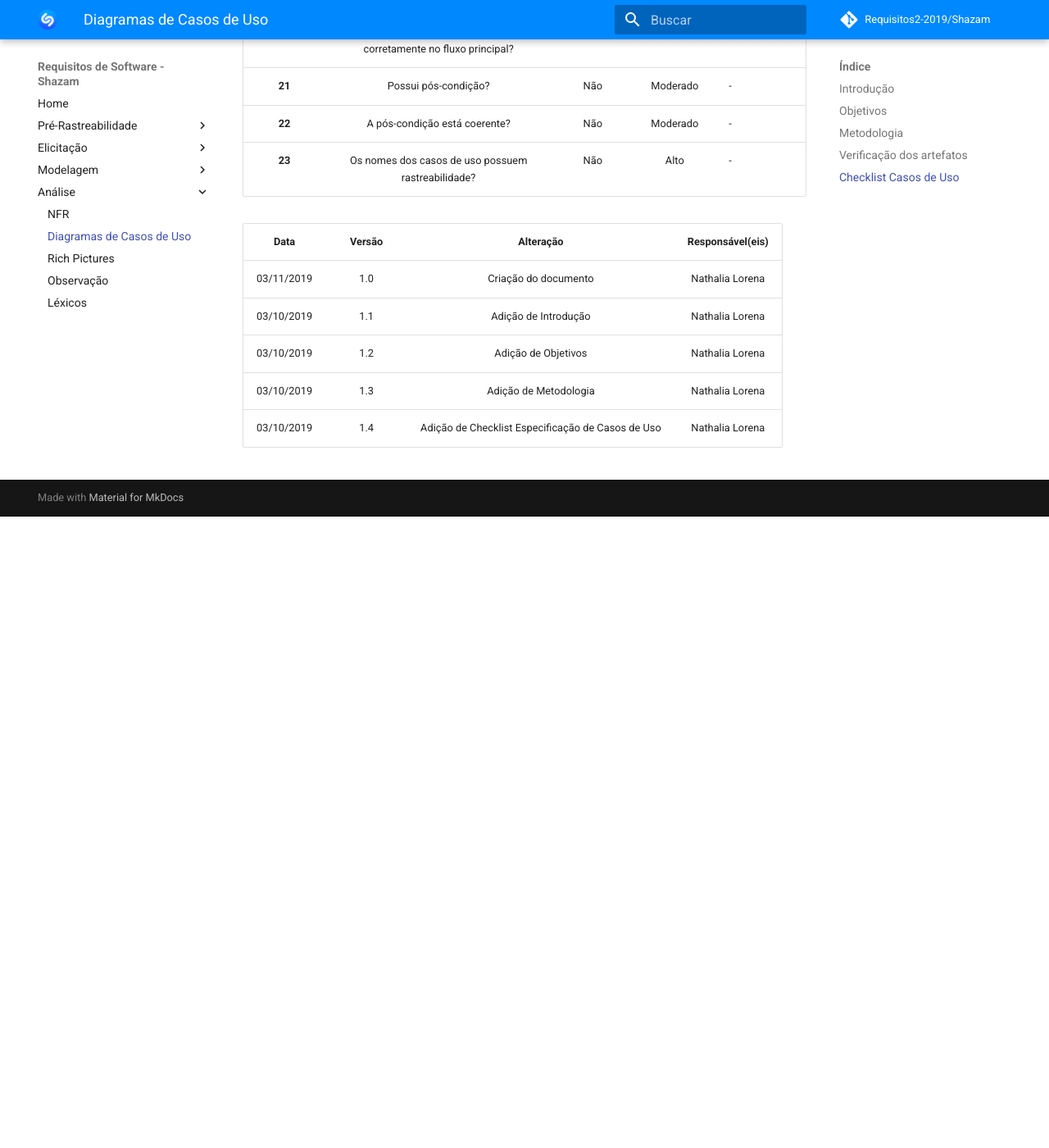
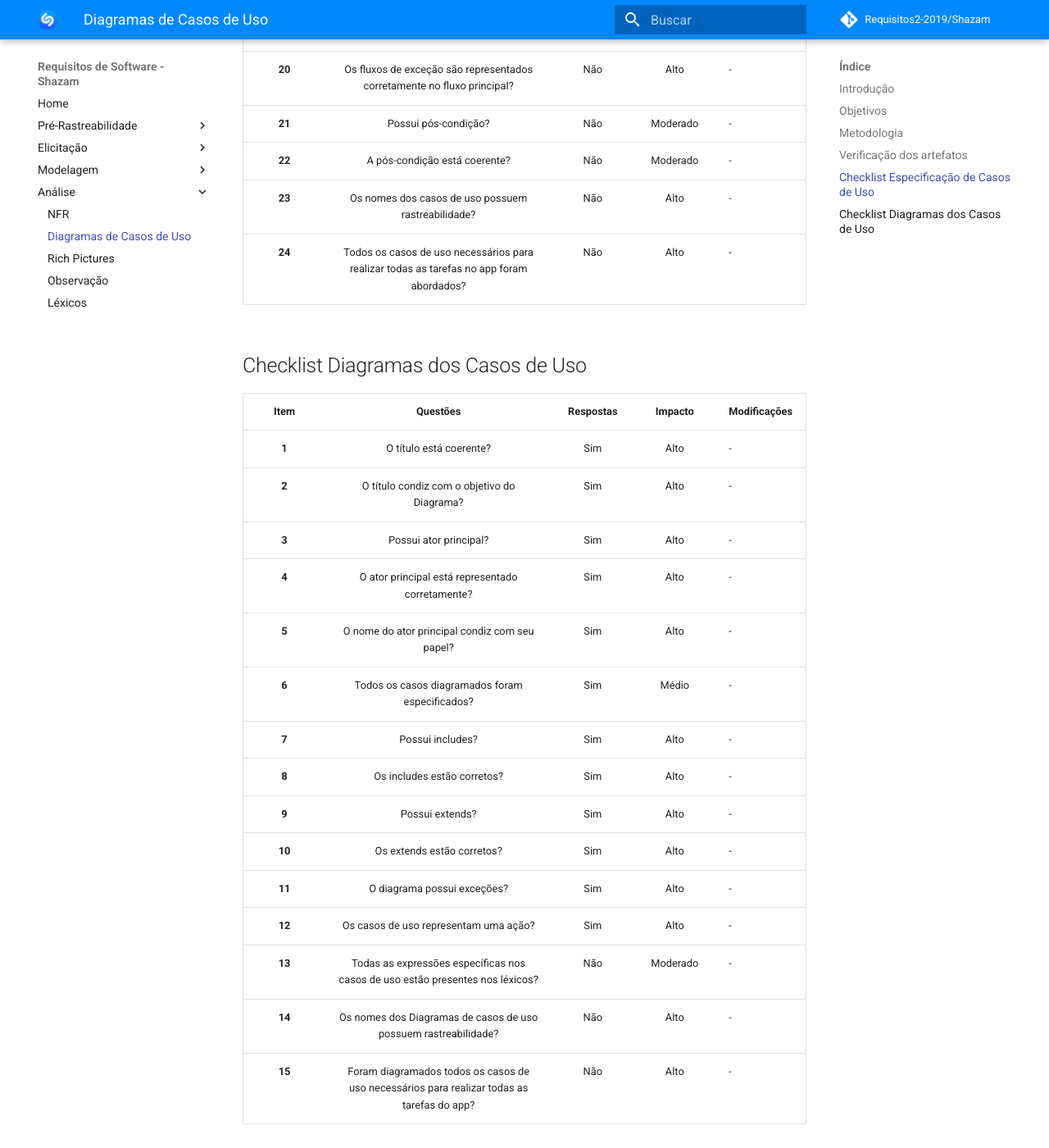
Before and after one commit to Wictorgirardi/2019.2-Shazam, an MkDocs documentation site: the page built from docs/analise/diagramas_casos_uso.md, in a window 1280 px wide and 1400 px high, scrolled down 2136 px. Shown: the whole window at 82% size. Built offline with MkDocs 1.6.1 and Material for MkDocs 9.7.7, drawn with Linux system fonts in a browser that asks for light colours; comment, search, counter and statistics services are not loaded; before the commit the page ends 2766 px from its top, so only the background shows below that; some of the changed text lies outside the part shown.

Commit message:
Adding checklist of use case diagrams

```diff
--- a/docs/analise/diagramas_casos_uso.md
+++ b/docs/analise/diagramas_casos_uso.md
@@ -18,9 +18,9 @@ Para a inspeção dos casos de uso será utilizada uma metodologia em que cada c
 *  [Diagramas Casos de Uso](../modelagem/diagramas.md)
 
 
-## Checklist Casos de Uso
+## Checklist Especificação de Casos de Uso
 
-|Autor do documento| Inspetor
+|Autor dos documentos| Inspetor
 |:---:|:---:|
 |Victor Levi| Nathalia Lorena
 
@@ -30,14 +30,15 @@ Para a inspeção dos casos de uso será utilizada uma metodologia em que cada c
 |:--:|:----:|:-------:|:---:|:---|
 |**1** |O título é de fácil compreensão? |Sim | Alto | - |
 |**2** |O título condiz com o objetivo do Caso de Uso? |Sim | Alto | - |
-|**3** |Possui descrição?|Não | Médio | - |
+|**3** |Possui descrição?|Não | Moderado | - |
 |**4** |A descrição aborda de forma correta o tema do caso de uso?|Não | Alto | - |
-|**5** |Existe pré-condição? |Não | Médio | - |
-|**6** |A pré-condição está correta? |Não | Médio | - |
+|**5** |Existe pré-condição? |Não | Moderado | - |
+|**6** |A pré-condição está correta? |Não | Moderado
+ | - |
 |**7** |Possui ator principal?|Sim | Alto | - |
 |**8** |O ator principal está representado corretamente? |Sim | Alto | - |
 |**9** |O nome do ator principal condiz com seu papel? |Sim | Alto | - |
-|**10** |Possui descrição dos atores? |Não | Médio | - |
+|**10** |Possui descrição dos atores? |Não | Moderado | - |
 |**11** |Possui descrição dos Casos de Uso? |Não | Alto | - |
 |**12** |Possui fluxo principal? |Sim | Alto | - |
 |**13** |O fluxo principal segue a ordem correta para a realização da tarefa? |Sim | Alto | - |
@@ -51,11 +52,30 @@ Para a inspeção dos casos de uso será utilizada uma metodologia em que cada c
 |**21** |Possui pós-condição?|Não | Moderado | - |
 |**22** |A pós-condição está coerente?|Não | Moderado | - |
 |**23** |Os nomes dos casos de uso possuem rastreabilidade?|Não| Alto | - |
+|**24** |Todos os casos de uso necessários para realizar todas as tarefas no app foram abordados?|Não| Alto | - |
 
 
 
+## Checklist Diagramas dos Casos de Uso
 
 
+|Item|Questões |Respostas|Impacto|Modificações|
+|:--:|:----:|:-------:|:---:|:---|
+|**1** |O título está coerente? |Sim | Alto | - |
+|**2** |O título condiz com o objetivo do Diagrama? |Sim | Alto | - |
+|**3** |Possui ator principal?|Sim | Alto | - |
+|**4** |O ator principal está representado corretamente? |Sim | Alto | - |
+|**5** |O nome do ator principal condiz com seu papel? |Sim | Alto | - |
+|**6** |Todos os casos diagramados foram especificados? |Sim | Médio | - |
+|**7** |Possui includes? |Sim | Alto | - |
+|**8** |Os includes estão corretos? |Sim | Alto | - |
+|**9** |Possui extends? |Sim | Alto | - |
+|**10** |Os extends estão corretos? |Sim | Alto | - |
+|**11** |O diagrama possui exceções? |Sim | Alto | - |
+|**12** |Os casos de uso representam uma ação? |Sim | Alto | - |
+|**13** |Todas as expressões específicas nos casos de uso estão presentes nos léxicos? |Não | Moderado | - |
+|**14** |Os nomes dos Diagramas de casos de uso possuem rastreabilidade?|Não| Alto | - |
+|**15** |Foram diagramados todos os casos de uso necessários para realizar todas as tarefas do app?|Não| Alto | - |
 
 
 
@@ -68,3 +88,4 @@ Para a inspeção dos casos de uso será utilizada uma metodologia em que cada c
 | 03/10/2019 | 1.2 | Adição de Objetivos | Nathalia Lorena |
 | 03/10/2019 | 1.3 | Adição de Metodologia| Nathalia Lorena |
 | 03/10/2019 | 1.4 | Adição de Checklist Especificação de Casos de Uso |Nathalia Lorena|
+| 04/10/2019 | 1.5| Adição de Checklist Diagramas de Casos de Uso |Nathalia Lorena|
```
